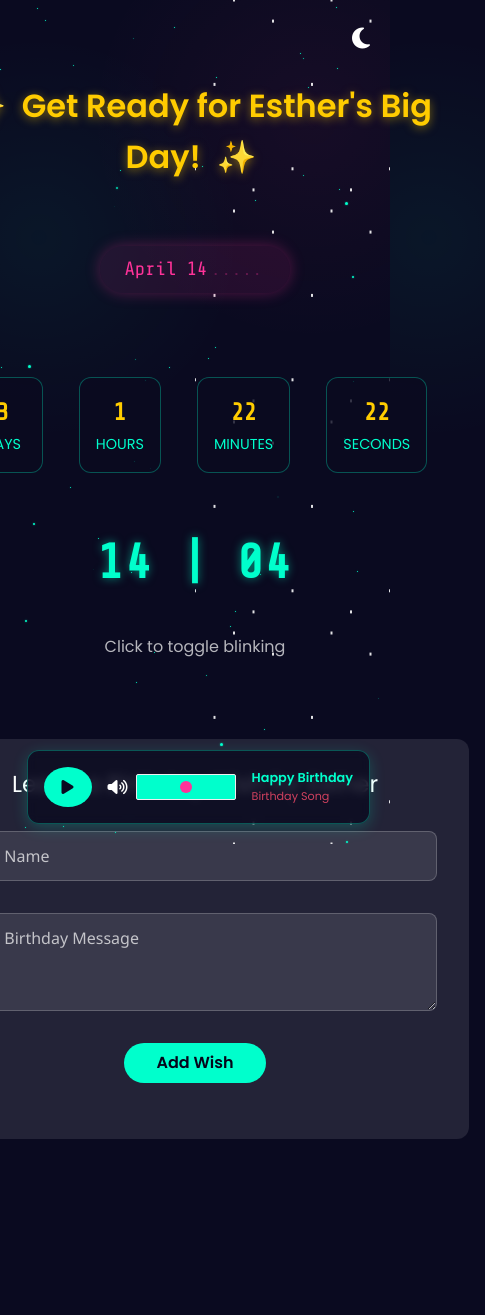
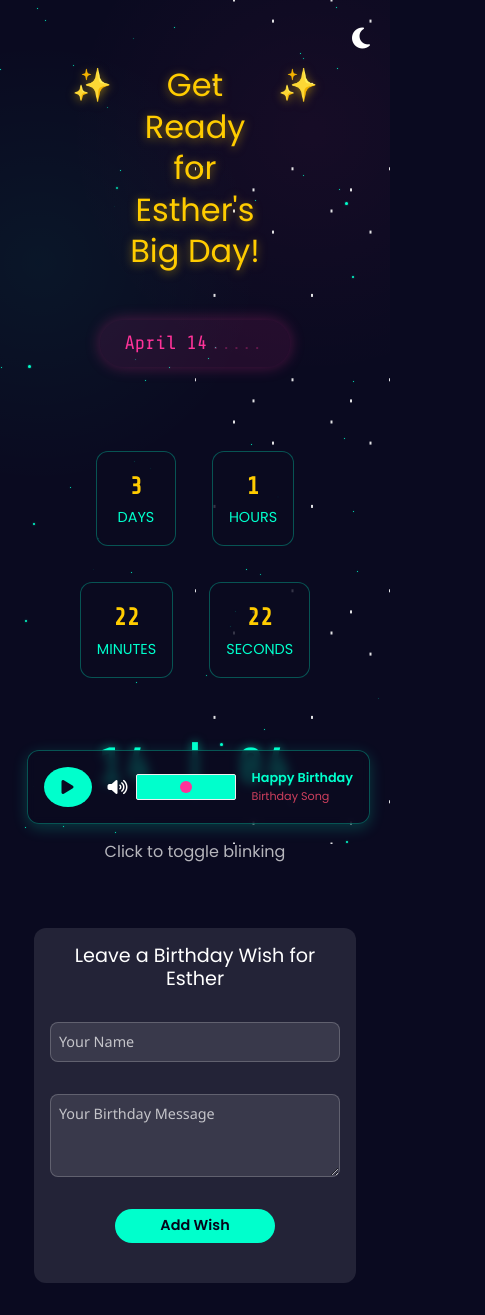
Before and after one commit to JesusPride/BirthdayFrontend, a Vue app: page /birthday in a window 390 px wide. Shown: the whole page, 485 px wide, since content can reach past the window. Before the commit the page ends 1187 px from the top, so only its background shows below. Built offline with nearby package versions, Linux system fonts and the light colour scheme.

Commit message:
Fixed responsiveness

```diff
--- a/src/assets/main.css
+++ b/src/assets/main.css
@@ -1,3 +1,4 @@
+
 @import url('https://fonts.googleapis.com/css2?family=Poppins:wght@300;400;600&family=Share+Tech+Mono&display=swap');
 
 :root {
@@ -218,12 +219,32 @@ body.light-theme.birthday-theme {
 }
 
 .headline {
-  font-size: clamp(1.5rem, 4vw, 2.5rem);
+  font-size: clamp(1.5rem, 4vw, 3rem);
   margin: 2rem auto;
   color: var(--birthday-accent-color);
-  font-weight: 600;
+  font-weight: 500;
   text-shadow: 0 2px 10px rgba(255, 204, 0, 0.5);
   max-width: 800px;
+  line-height: 1.3;
+  padding: 0 1rem;
+  text-align: center;
+}
+
+@media (max-width: 768px) {
+  .headline {
+    /* font-size: clamp(1rem, 3vw, 2rem);
+    margin: 1.5rem auto;
+    padding: 0 0.5rem; */
+
+    display: flex ;
+  }
+}
+
+@media (max-width: 480px) {
+  .headline {
+    font-size: clamp(1rem, 2.5vw, 1.5rem);
+    margin: 1rem auto;
+  }
 }
 
 #birthdayDate {
@@ -441,6 +462,11 @@ body.light-theme.birthday-theme {
     padding: 0.7rem;
   }
 
+  .birthday-emoji{
+    padding: 0;
+    margin: 0;
+  }
+
   .carousel-container {
     width: 95%;
   }
--- a/src/components/BirthdayWish.vue
+++ b/src/components/BirthdayWish.vue
@@ -1,3 +1,4 @@
+
 <template>
   <div class="wishes-section">
     <h3 class="mb-4">Leave a Birthday Wish for Esther</h3>
@@ -148,6 +149,8 @@ export default {
   color: white !important;
   padding: 0.75rem;
   font-size: 1rem;
+  width: 100%;
+  transition: all 0.3s ease;
 }
 
 .message-input::placeholder {
@@ -170,6 +173,8 @@ export default {
   border-radius: 50px;
   font-weight: 600;
   transition: all 0.3s ease;
+  width: 100%;
+  max-width: 200px;
 }
 
 .btn-custom:hover {
@@ -206,4 +211,46 @@ export default {
   80% { opacity: 1; }
   100% { opacity: 0; }
 }
+
+/* Responsive styles */
+@media (max-width: 768px) {
+  .wishes-section {
+    margin: 1.5rem auto;
+    padding: 1.5rem;
+  }
+
+  .message-input {
+    padding: 0.6rem;
+    font-size: 0.95rem;
+  }
+
+  .btn-custom {
+    padding: 0.5rem 1.5rem;
+    max-width: 180px;
+  }
+}
+
+@media (max-width: 480px) {
+  .wishes-section {
+    width: 90%;
+    margin: 1rem auto;
+    padding: 1rem;
+    /* background: #dc3545; */
+  }
+
+  .message-input {
+    padding: 0.5rem;
+    font-size: 0.9rem;
+  }
+
+  .btn-custom {
+    padding: 0.4rem 1.2rem;
+    max-width: 160px;
+    font-size: 0.9rem;
+  }
+
+  h3 {
+    font-size: 1.2rem;
+  }
+}
 </style>
--- a/src/components/CountdownTimer.vue
+++ b/src/components/CountdownTimer.vue
@@ -1,3 +1,5 @@
+Countdowntimer.vue
+
 <template>
   <div class="countdown-container">
     <div class="countdown-unit">
@@ -76,4 +78,15 @@ export default {
 
 <style>
 /* Component-specific styles only */
+
+@media (max-width: 768px){
+  .countdown-container{
+    display: flex
+;
+        flex-direction: row;
+        flex-wrap: wrap;
+        /* background: red; */
+        width: 100%;
+  }
+}
 </style>
```
